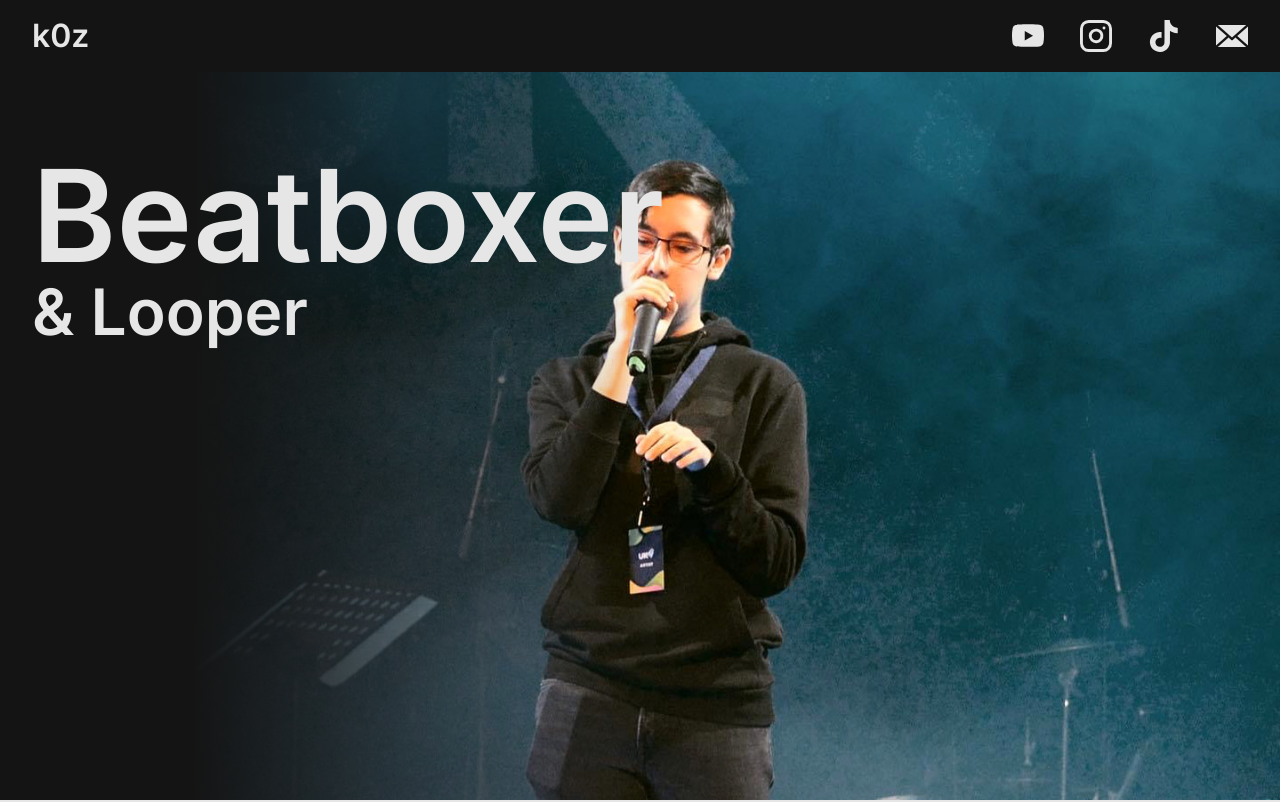
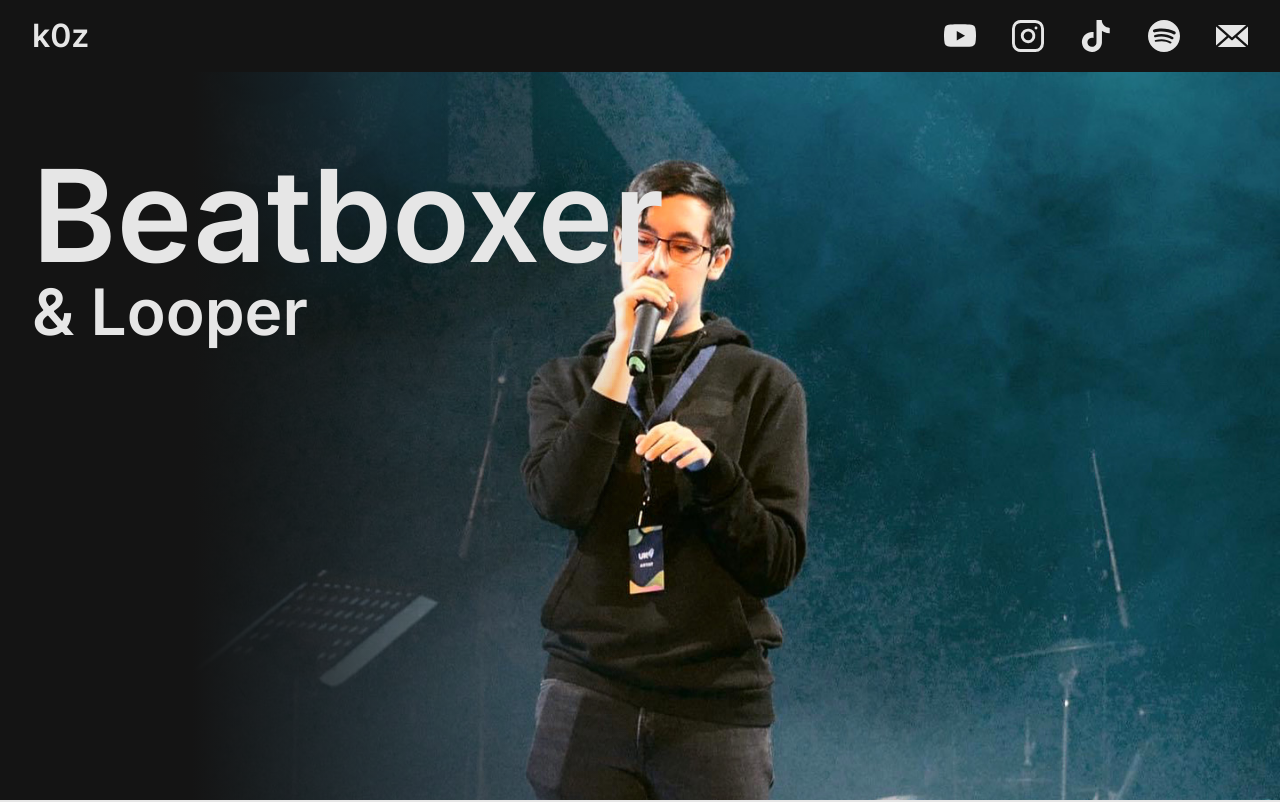
Before and after one commit to K0sPr0/K0sPr0.github.io, a plain HTML site: page index.html in a window 1280 px wide. Shown: the top 802 px of the page. Drawn offline with Linux system fonts and the light colour scheme.

Commit message:
Spotify Icon

```diff
--- a/index.html
+++ b/index.html
@@ -43,6 +43,11 @@
                         <path d="M50.8188 25.0422C53.5455 25 56.2566 25.025 58.9646 25C59.1286 28.1892 60.2756 31.4378 62.6101 33.6927C64.9399 36.0037 68.2354 37.0616 71.4418 37.4194V45.8089C68.4369 45.7105 65.418 45.0854 62.6913 43.7916C61.5038 43.2541 60.3974 42.5619 59.3146 41.854C59.3005 47.9418 59.3396 54.0219 59.2755 60.0847C59.113 62.9973 58.152 65.8959 56.4582 68.2961C53.733 72.2916 49.0031 74.8964 44.145 74.9777C41.1652 75.148 38.1884 74.3354 35.6493 72.8385C31.4412 70.3571 28.4801 65.8147 28.0488 60.9394C27.9988 59.8972 27.9817 58.8565 28.0238 57.8393C28.3989 53.875 30.3599 50.0826 33.4038 47.5028C36.854 44.4979 41.6871 43.0666 46.2123 43.9135C46.2545 46.9996 46.1311 50.0826 46.1311 53.1687C44.0638 52.4999 41.648 52.6874 39.8417 53.9422C38.5228 54.7969 37.5212 56.1063 36.9993 57.5877C36.5681 58.644 36.6915 59.8175 36.7165 60.9394C37.2118 64.3583 40.4995 67.2319 44.0091 66.921C46.3358 66.896 48.5656 65.5459 49.7781 63.5692C50.1703 62.877 50.6094 62.1692 50.6329 61.3551C50.8376 57.6283 50.7563 53.9172 50.7813 50.1904C50.7985 41.7915 50.7563 33.4161 50.8204 25.0438L50.8188 25.0422Z"></path>
                     </svg>
                 </a></li>
+                <li><a href="#"> <!-- Spotify icon -->
+                    <svg width="32px" height="32px" viewBox="0 0 48 48" fill="currentColor" xmlns="http://www.w3.org/2000/svg">
+                        <path fill-rule="evenodd" clip-rule="evenodd" d="M0 23.9996C0 10.7451 10.7454 0 23.9999 0C37.2549 0 48 10.7451 48 23.9996C48 37.2555 37.2549 48 23.9999 48C10.7454 48 0 37.2555 0 23.9996ZM10.3146 18.5011C17.6998 16.2597 30.4604 16.6821 38.1966 21.2764C39.2607 21.9098 40.6395 21.5581 41.2723 20.4914C41.9045 19.4265 41.5549 18.0488 40.4879 17.4155C31.5819 12.1287 17.4891 11.6318 9.01123 14.2051C7.82446 14.5656 7.15585 15.8189 7.51523 17.0056C7.87433 18.1915 9.12845 18.861 10.3146 18.5011ZM35.3694 28.6973C36.249 29.2381 37.4005 28.9619 37.9433 28.0812C38.4841 27.2025 38.2072 26.0504 37.3277 25.5088C29.9199 20.9563 19.0837 19.6752 10.3671 22.3204C9.37921 22.6214 8.82122 23.6645 9.11927 24.6539C9.41991 25.6417 10.4651 26.1994 11.4544 25.9005C19.0848 23.5843 28.92 24.733 35.3694 28.6973ZM35.0066 34.6163C34.5753 35.3236 33.6545 35.5451 32.9498 35.1141C27.314 31.6696 20.2203 30.8918 11.8662 32.7999C11.0612 32.9844 10.2588 32.48 10.0753 31.6753C9.89077 30.8703 10.3935 30.0678 11.2002 29.8841C20.3424 27.7943 28.1843 28.6936 34.5102 32.5591C35.2155 32.9899 35.4376 33.9113 35.0066 34.6163Z"></path>
+                    </svg>
+                </a></li>
                 <li><a href="#"> <!-- Contact icon -->
                     <svg xmlns="http://www.w3.org/2000/svg" height="32px" width="32px" viewBox="67 67 378 378" fill="currentColor">
                         <title>Contact</title>
```
